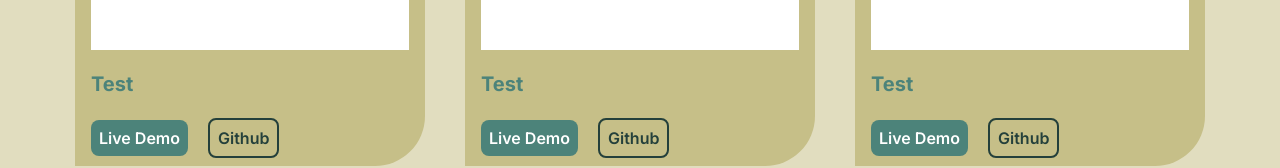
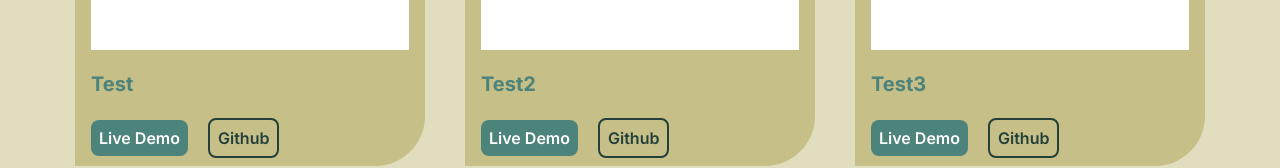
Before and after one commit to LugpDev2022/portfolio-2.0, a Next.js app: page /portfolio in a window 1280 px wide. Shown: the part 624-792 px from the top of the page. Built offline with nearby package versions, Linux system fonts and the light colour scheme.

Commit message:
Fix scroll bug

```diff
--- a/src/components/Navbar.tsx
+++ b/src/components/Navbar.tsx
@@ -18,9 +18,10 @@ const Navbar = () => {
   useEffect(() => {
     const position = localStorage.getItem('homeScrollPosition');
 
-    if (!position) return;
+    if (!position || path !== '/') return;
 
     scrollTo(0, Number(position));
+    console.log('scroll');
   }, [path]);
 
   useEffect(() => {
--- a/src/projectsArray.ts
+++ b/src/projectsArray.ts
@@ -37,13 +37,13 @@ const projectsArray: Array<Project> = [
     githubUrl: 'https://github.com/LugpDev2022/time-app',
   },
   {
-    title: 'Test',
+    title: 'Test2',
     image: timeApp,
     demoUrl: 'https://time-app-lugpdev2022.netlify.app/',
     githubUrl: 'https://github.com/LugpDev2022/time-app',
   },
   {
-    title: 'Test',
+    title: 'Test3',
     image: timeApp,
     demoUrl: 'https://time-app-lugpdev2022.netlify.app/',
     githubUrl: 'https://github.com/LugpDev2022/time-app',
```
